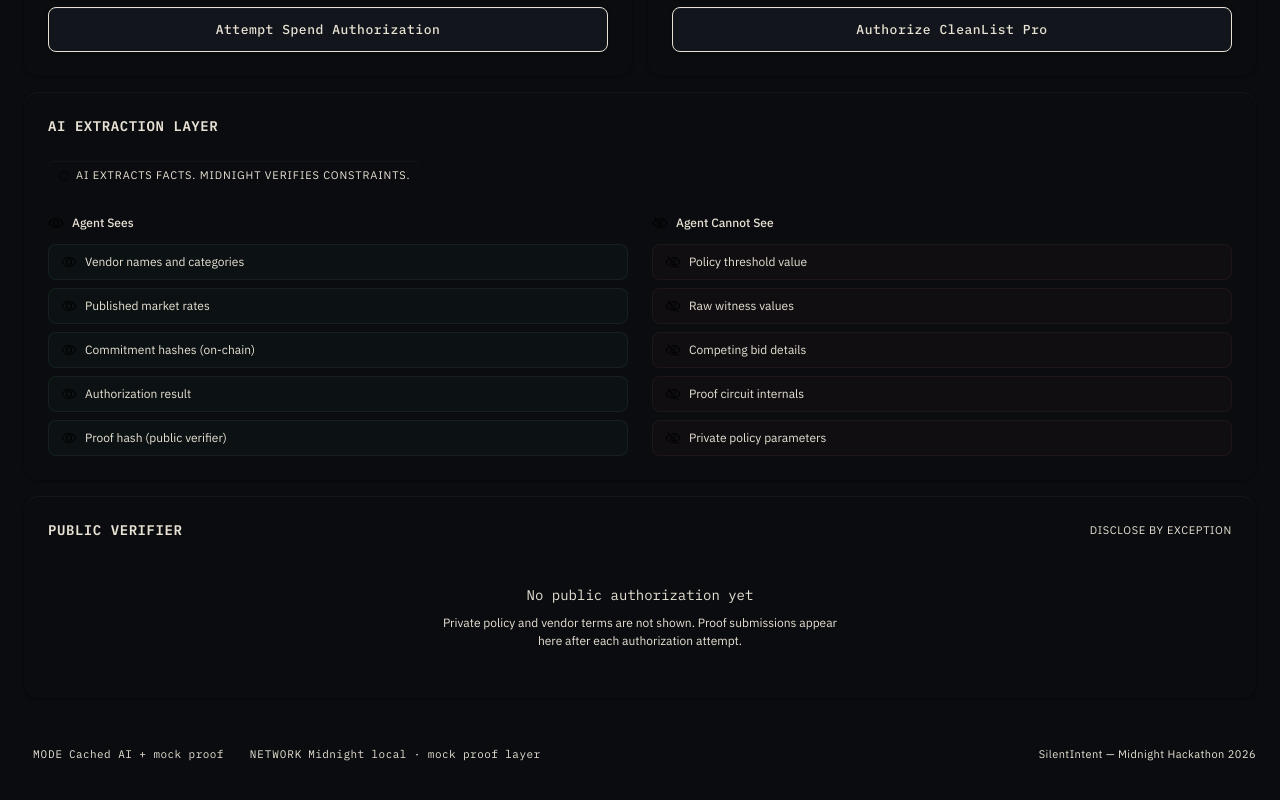
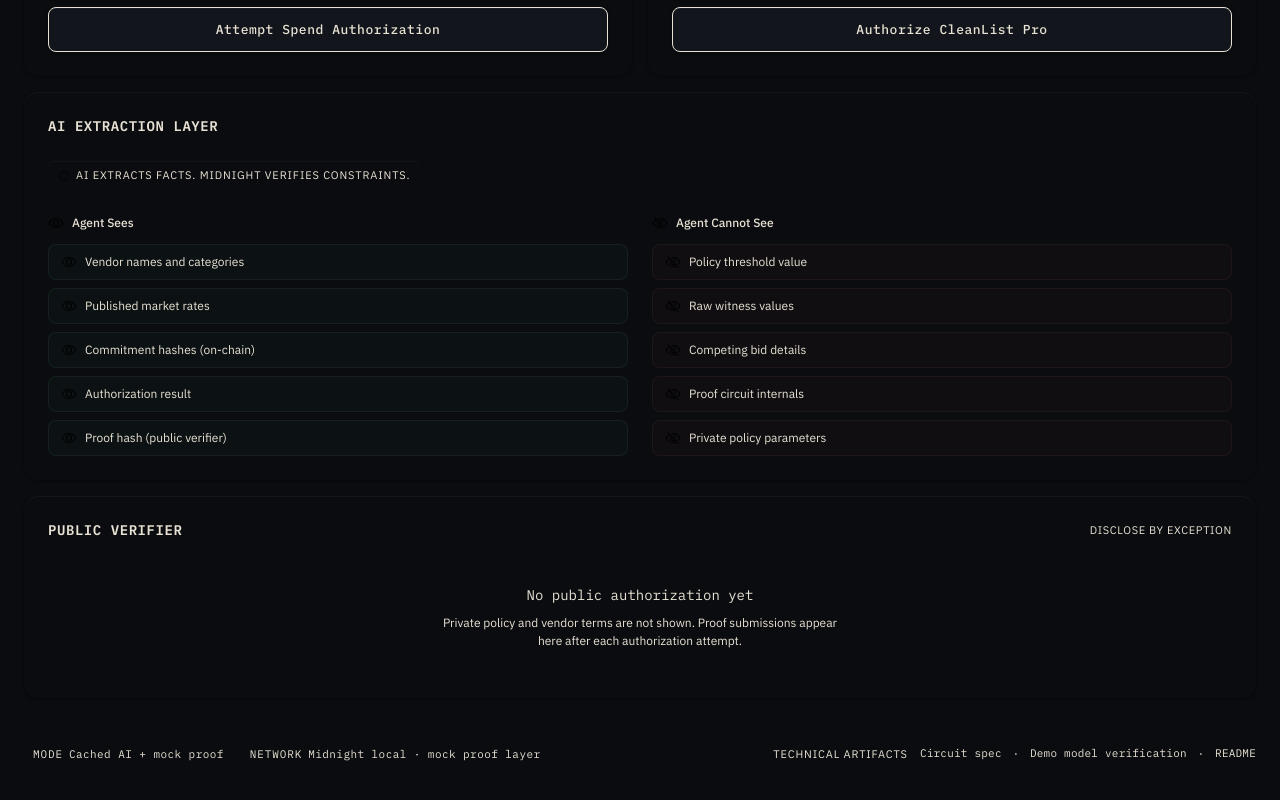
Before and after one commit to vishnumahesha/silentintent, a Next.js app: page / in a window 1280 px wide. Shown: the part 1317-2117 px from the top of the page. Built offline with nearby package versions, Linux system fonts and the light colour scheme.

Commit message:
[design] surface technical artifacts in footer strip

```diff
--- a/components/AppFooter.tsx
+++ b/components/AppFooter.tsx
@@ -1,4 +1,40 @@
 'use client';
+
+const REPO_BASE = 'https://github.com/vishnumahesha/silentintent-sandbox/blob/main';
+
+const ARTIFACTS = [
+  { label: 'Circuit spec', href: `${REPO_BASE}/contracts/SilentIntentAuthorization.pseudo.compact.md` },
+  { label: 'Demo model verification', href: `${REPO_BASE}/scripts/verify-demo-model.mjs` },
+  { label: 'README', href: `${REPO_BASE}/README.md` },
+];
+
+function ArtifactLink({ label, href }: { label: string; href: string }) {
+  return (
+    <a
+      href={href}
+      target="_blank"
+      rel="noreferrer"
+      style={{
+        fontFamily: "'IBM Plex Mono', monospace",
+        fontSize: '11px',
+        color: 'var(--color-text-secondary)',
+        letterSpacing: '0.02em',
+        textDecoration: 'none',
+        borderBottom: '1px dotted var(--color-border-accent)',
+        paddingBottom: '1px',
+        transition: 'color 0.15s',
+      }}
+      onMouseEnter={(e) => {
+        (e.currentTarget as HTMLAnchorElement).style.color = 'var(--color-treasury-gold)';
+      }}
+      onMouseLeave={(e) => {
+        (e.currentTarget as HTMLAnchorElement).style.color = 'var(--color-text-secondary)';
+      }}
+    >
+      {label}
+    </a>
+  );
+}
 
 function Badge({ label, value }: { label: string; value: string }) {
   return (
@@ -43,16 +79,27 @@ export default function AppFooter() {
         <Badge label="Mode" value="Cached AI + mock proof" />
         <Badge label="Network" value="Midnight local · mock proof layer" />
       </div>
+      <div style={{ display: 'flex', flexWrap: 'wrap', alignItems: 'center', gap: '12px' }}>
         <span
           style={{
             fontFamily: "'IBM Plex Sans', sans-serif",
             fontSize: '11px',
             color: 'var(--color-text-tertiary)',
-          letterSpacing: '0.04em',
+            letterSpacing: '0.08em',
+            textTransform: 'uppercase',
           }}
         >
-        SilentIntent — Midnight Hackathon 2026
+          Technical artifacts
         </span>
+        {ARTIFACTS.map((a, i) => (
+          <span key={a.label} style={{ display: 'inline-flex', alignItems: 'center', gap: '12px' }}>
+            <ArtifactLink label={a.label} href={a.href} />
+            {i < ARTIFACTS.length - 1 && (
+              <span style={{ color: 'var(--color-border-accent)' }}>·</span>
+            )}
+          </span>
+        ))}
+      </div>
     </footer>
   );
 }
```
Lines whose indentation alone changed are shown as unchanged.
